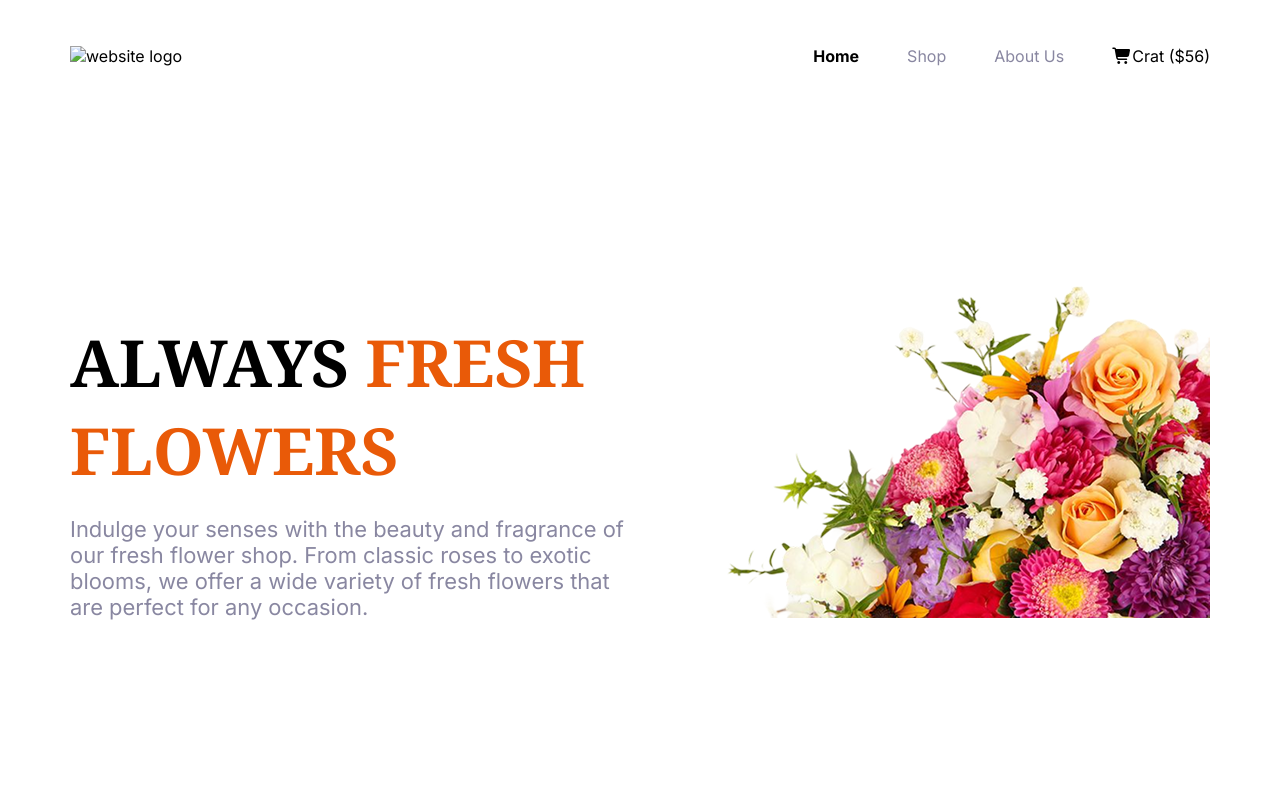
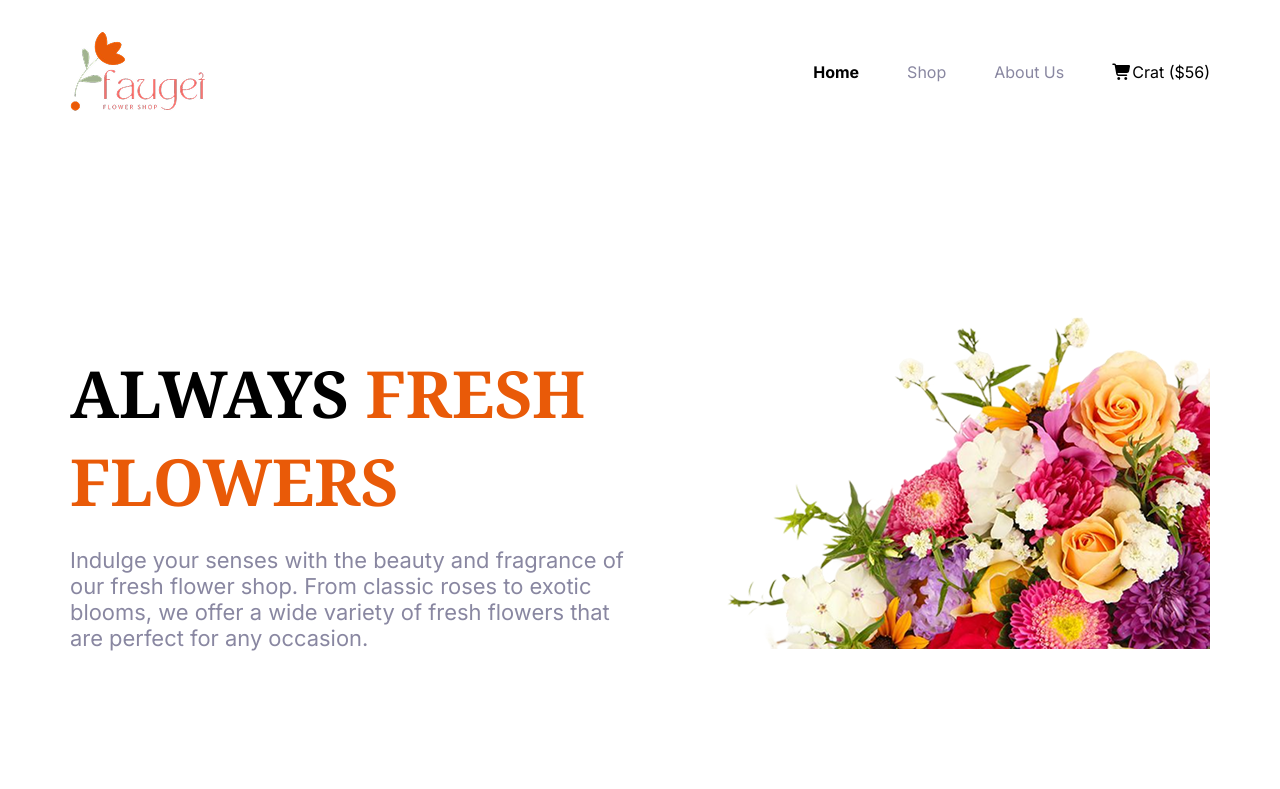
Before and after one commit to SabitHossain206/2nd-assignment-b12, a plain HTML site: page index.html in a window 1280 px wide. Shown: the top 789 px of the page. Drawn offline with Linux system fonts and the light colour scheme; the site is published under a folder, as on GitHub Pages, so addresses that start at the root find nothing.

Commit message:
updated website logo for small device

```diff
--- a/index.html
+++ b/index.html
@@ -29,7 +29,7 @@
   <body class="inter-font">
     <header class="body-dimention">
       <section class="nav-bar-top">
-        <img src="/assets/logo.png" alt="website logo" />
+        <img src="./assets/logo.png" alt="website logo" />
         <ul class="nav-body">
           <div class="nav-manu">
             <li class="nav-items">
```
